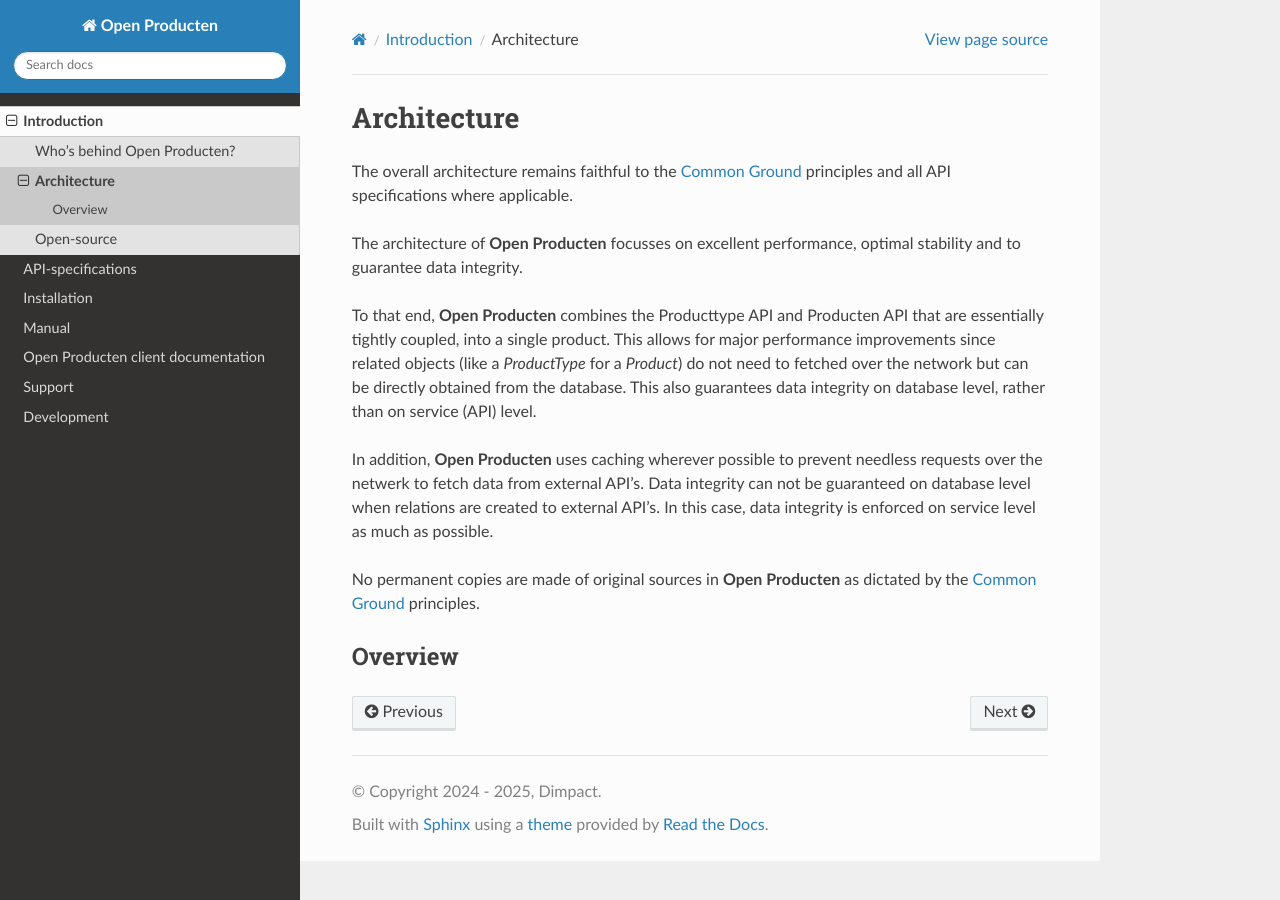
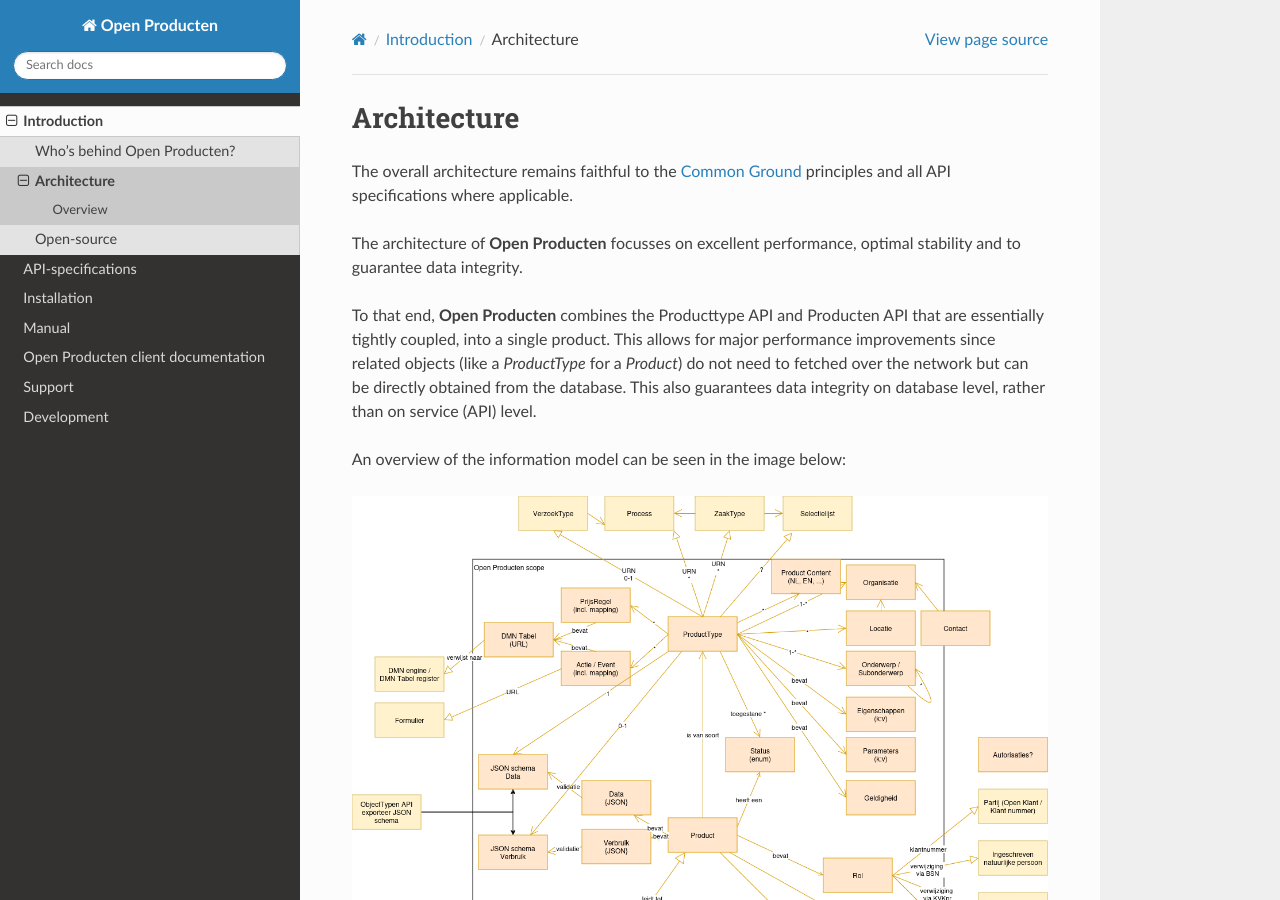
Before and after one commit to maykinmedia/open-producten, a Sphinx documentation site: the page built from docs/introduction/architecture.rst, in a window 1280 px wide and 900 px high. Built offline with Sphinx 7.4.7 and the Read the Docs theme 3.1.0, drawn with Linux system fonts in a browser that asks for light colours.

Commit message:
[#29] add information model to architecture page

```diff
--- a/README.EN.rst
+++ b/README.EN.rst
@@ -26,8 +26,8 @@ A product in this example is a parking permit of a person and contains in this i
 Information Model
 =================
 
-.. image:: docs/open-producten-informatiemodel-diagram.png
-    :alt: Open Producten informatiemodel
+.. image:: docs/introduction/assets/open-producten-informatiemodel-diagram.png
+   :alt: Open Producten informatiemodel
 
 
 API specification
--- a/README.rst
+++ b/README.rst
@@ -26,8 +26,8 @@ Een product is in dit voorbeeld een parkeervergunning van een persoon en bevat i
 Informatiemodel
 ===============
 
-.. image:: docs/open-producten-informatiemodel-diagram.png
-    :alt: Open Producten informatiemodel
+.. image:: docs/introduction/assets/open-producten-informatiemodel-diagram.png
+   :alt: Open Producten informatiemodel
 
 
 
--- a/docs/introduction/architecture.rst
+++ b/docs/introduction/architecture.rst
@@ -14,6 +14,12 @@ do not need to fetched over the network but can be directly obtained from the
 database. This also guarantees data integrity on database level, rather than on
 service (API) level.
 
+An overview of the information model can be seen in the image below:
+
+.. image:: assets/open-producten-informatiemodel-diagram.png
+    :width: 100%
+    :alt: Open Producten informatiemodel
+
 In addition, **Open Producten** uses caching wherever possible to prevent needless
 requests over the netwerk to fetch data from external API's. Data integrity can
 not be guaranteed on database level when relations are created to external
```
Also changed, not shown: docs/introduction/assets/open-producten-informatiemodel-diagram.png (renamed from docs/open-producten-informatiemodel-diagram.png).
